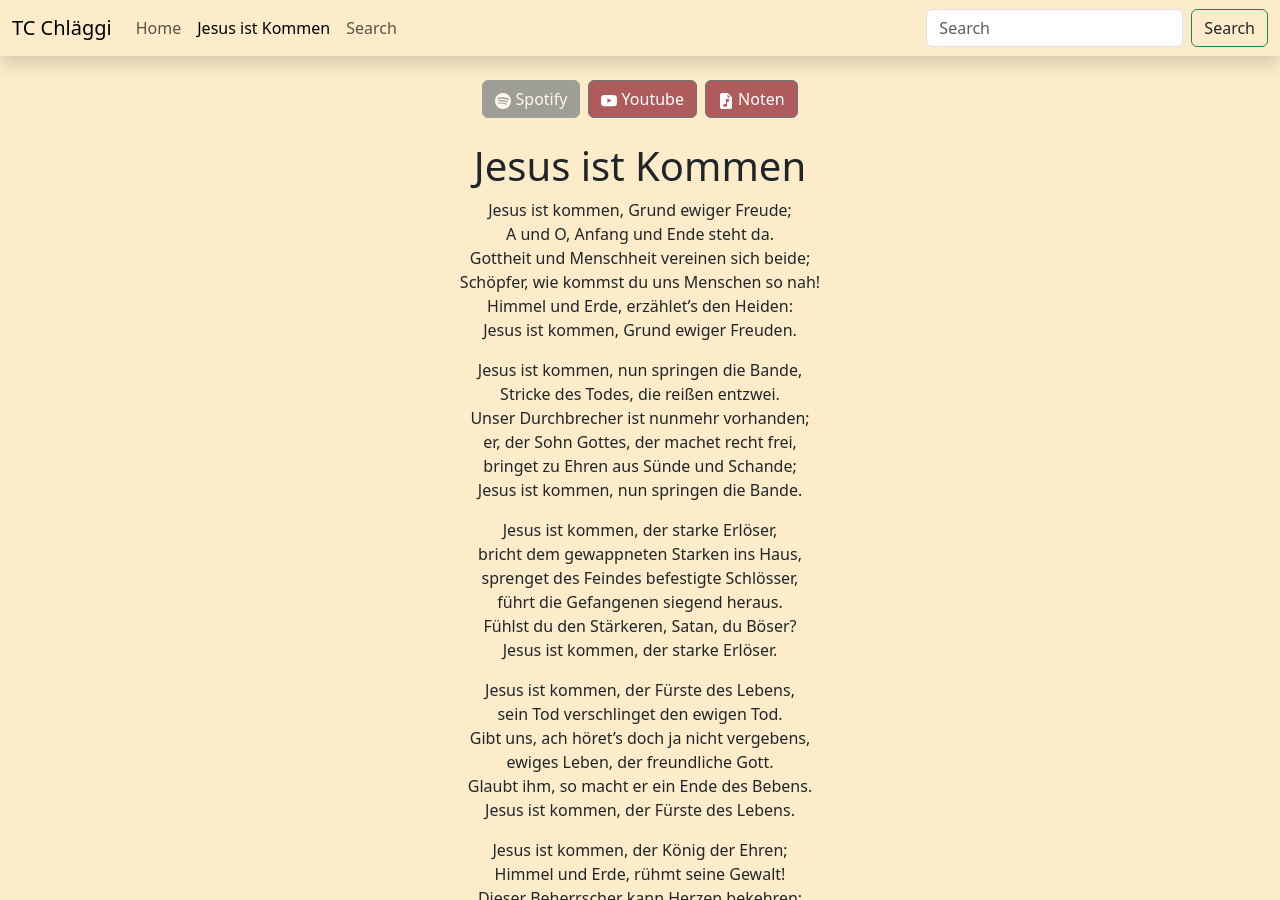
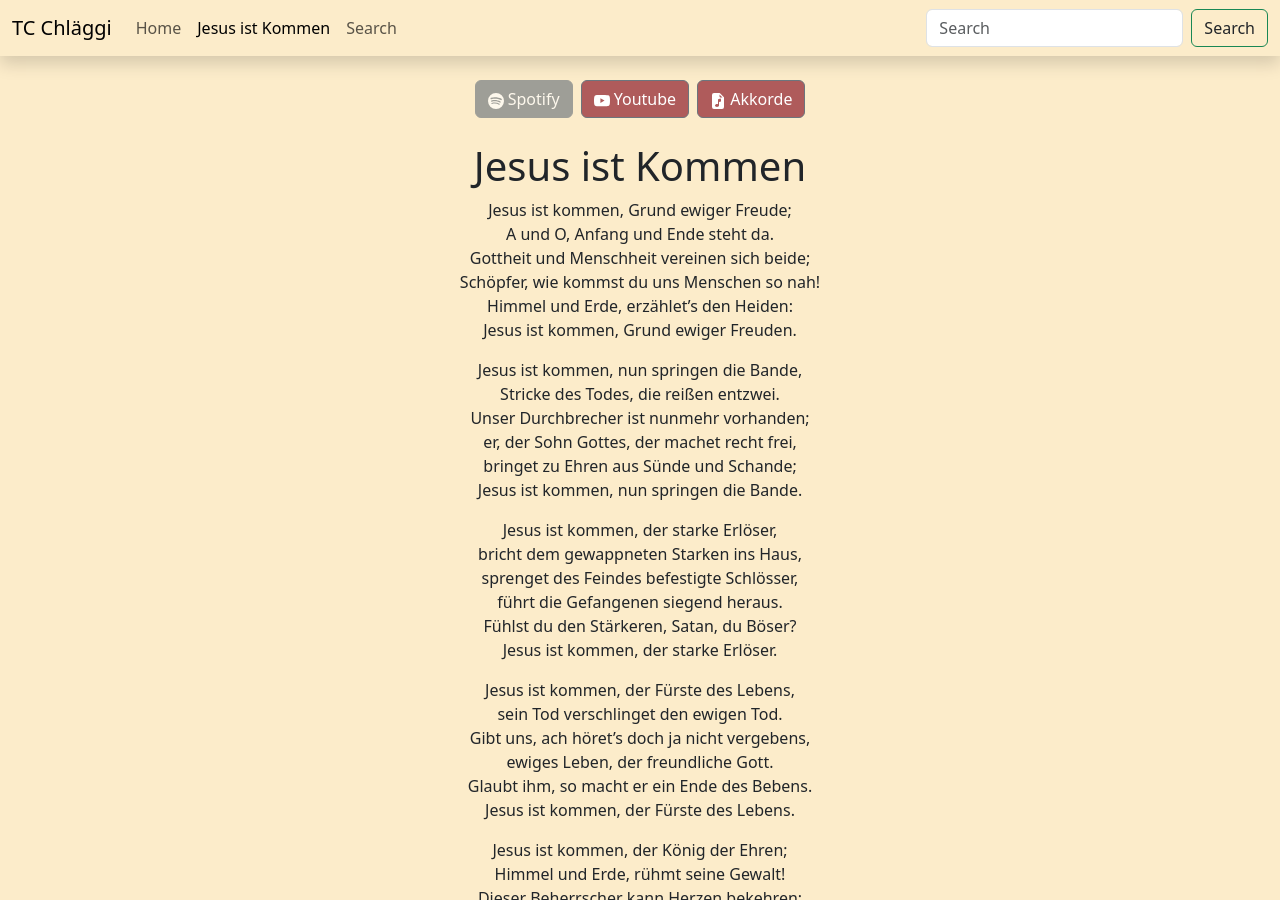
Before and after one commit to Soraxem/song-dist, a Jekyll site: the page built from songs/jesus-ist-kommen.md, in a window 1280 px wide and 900 px high. Built offline with Jekyll 4.4.1, drawn with Linux system fonts in a browser that asks for light colours.

Commit message:
renamed noten to akkorde

```diff
--- a/_layouts/song.html
+++ b/_layouts/song.html
@@ -48,11 +48,11 @@
             Youtube
           </a>
 
-          <a class="btn btn-secondary {% unless page.noten %}disabled{% endunless %}" href="{{ page.noten }}">
+          <a class="btn btn-secondary {% unless page.noten %}disabled{% endunless %}" href="{{ page.akkorde }}">
             <svg xmlns="http://www.w3.org/2000/svg" width="16" height="16" fill="currentColor" class="bi bi-file-earmark-music-fill" viewBox="0 0 16 16">
               <path d="M9.293 0H4a2 2 0 0 0-2 2v12a2 2 0 0 0 2 2h8a2 2 0 0 0 2-2V4.707A1 1 0 0 0 13.707 4L10 .293A1 1 0 0 0 9.293 0zM9.5 3.5v-2l3 3h-2a1 1 0 0 1-1-1zM11 6.64v1.75l-2 .5v3.61c0 .495-.301.883-.662 1.123C7.974 13.866 7.499 14 7 14c-.5 0-.974-.134-1.338-.377-.36-.24-.662-.628-.662-1.123s.301-.883.662-1.123C6.026 11.134 6.501 11 7 11c.356 0 .7.068 1 .196V6.89a1 1 0 0 1 .757-.97l1-.25A1 1 0 0 1 11 6.64z"></path>
             </svg>
-            Noten
+            Akkorde
           </a>
         </div>
 
```
